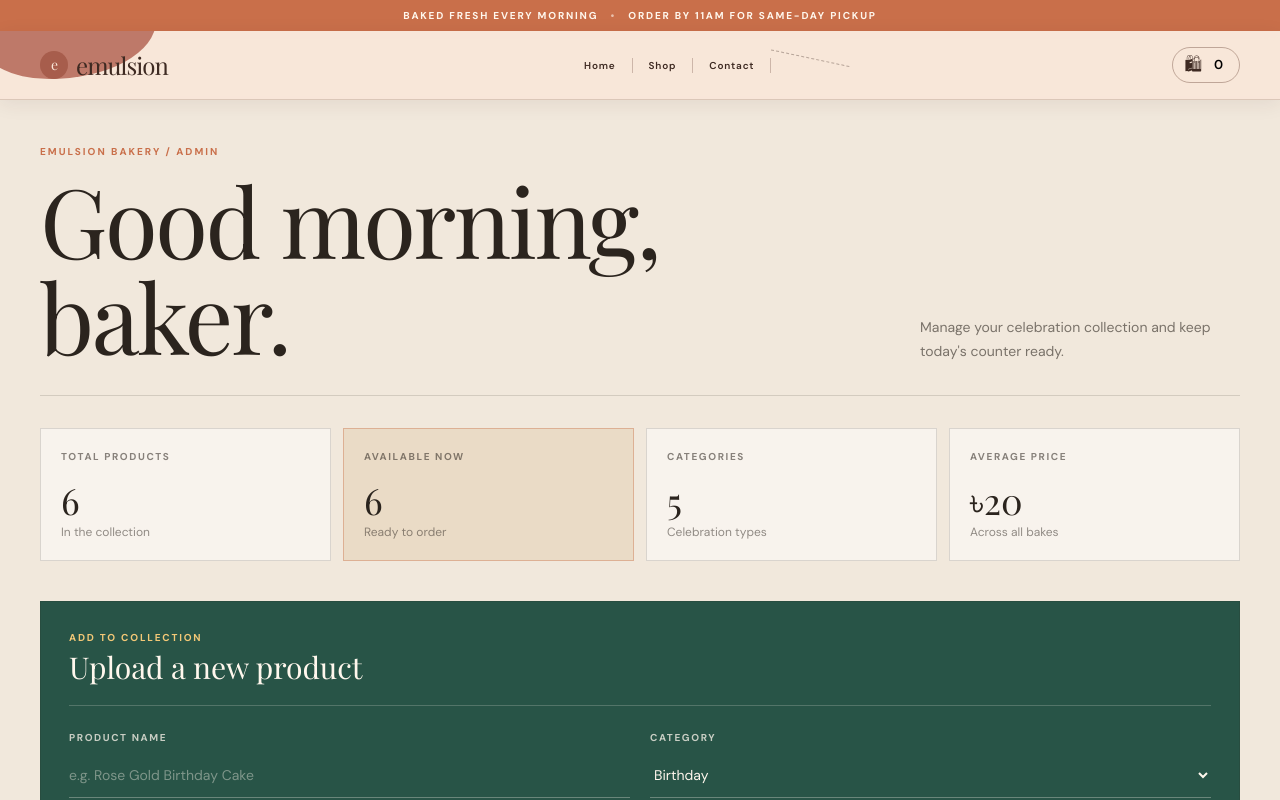
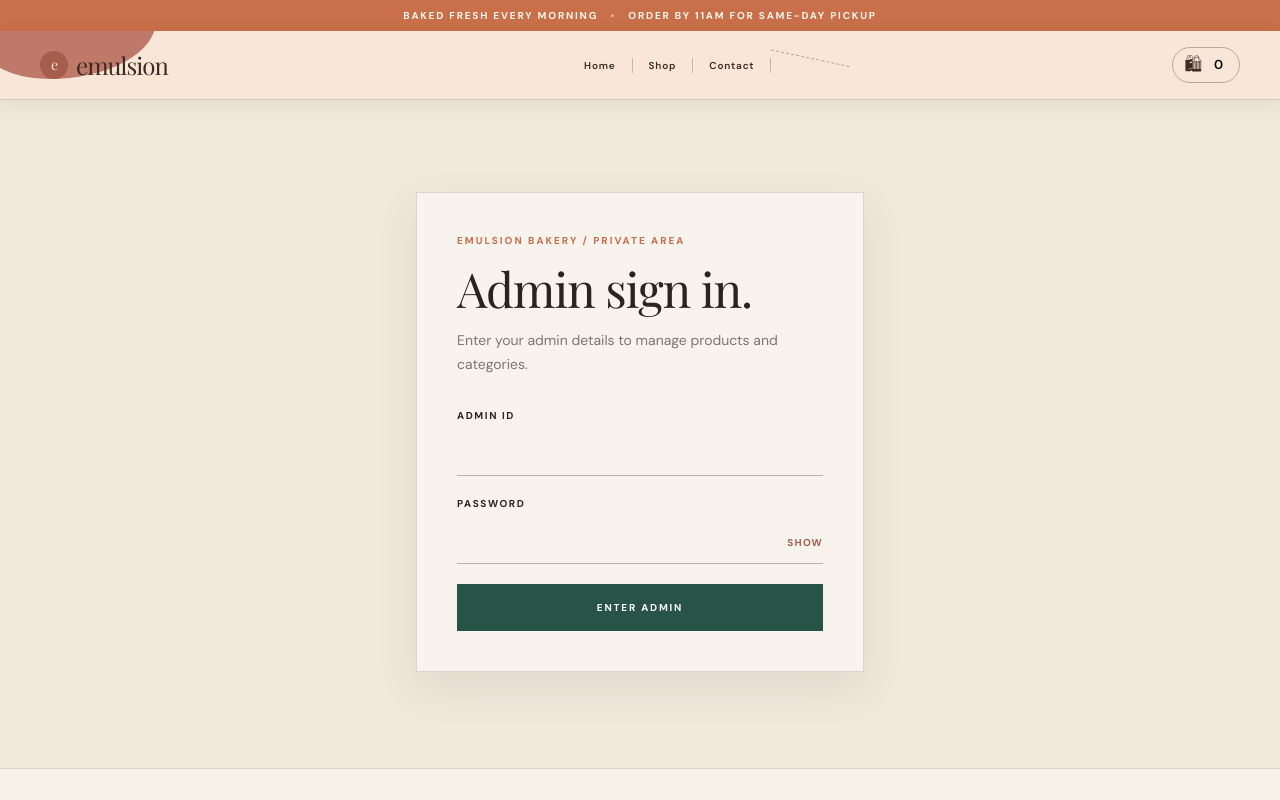
Before and after one commit to mridul360/Emulsion, a React (Vite) app: page /admin in a window 1280 px wide. Shown: the top 800 px of the page. Built offline with nearby package versions, Linux system fonts and the light colour scheme; a web font is replaced by a local one.

Commit message:
feat: Implement admin authentication; add login functionality and logout option

```diff
--- a/src/pages/Admin.jsx
+++ b/src/pages/Admin.jsx
@@ -1,4 +1,4 @@
-import { useMemo, useState } from "react";
+import { useState } from "react";
 import { useProducts } from "../hooks/useProducts";
 import { formatPrice } from "../lib/currency";
 
@@ -11,17 +11,62 @@ const emptyProduct = {
   tag: "New today",
 };
 
+const ADMIN_ID = "01614326888";
+const ADMIN_PASSWORD = "admin";
+const ADMIN_SESSION_KEY = "emulsion-admin-session";
+
 export default function Admin() {
-  const { products, categories, addProduct, addCategory, removeProduct, updateProductAvailability } = useProducts();
+  const [isAuthenticated, setIsAuthenticated] = useState(
+    () => window.sessionStorage.getItem(ADMIN_SESSION_KEY) === "true",
+  );
+  const {
+    products,
+    categories,
+    addProduct,
+    addCategory,
+    removeProduct,
+    updateProductAvailability,
+  } = useProducts();
   const [query, setQuery] = useState("");
   const [activeCategory, setActiveCategory] = useState("All celebrations");
   const [newProduct, setNewProduct] = useState(emptyProduct);
   const [savedMessage, setSavedMessage] = useState("");
   const [categoryName, setCategoryName] = useState("");
+  const [loginDetails, setLoginDetails] = useState({ id: "", password: "" });
+  const [loginError, setLoginError] = useState("");
 
-  const filteredProducts = useMemo(() => {
+  function submitLogin(event) {
+    event.preventDefault();
+    if (
+      loginDetails.id.trim() === ADMIN_ID &&
+      loginDetails.password.trim() === ADMIN_PASSWORD
+    ) {
+      window.sessionStorage.setItem(ADMIN_SESSION_KEY, "true");
+      setIsAuthenticated(true);
+      setLoginError("");
+      return;
+    }
+    setLoginError("Incorrect admin ID or password.");
+  }
+
+  function logout() {
+    window.sessionStorage.removeItem(ADMIN_SESSION_KEY);
+    setIsAuthenticated(false);
+  }
+
+  if (!isAuthenticated) {
+    return (
+      <AdminLogin
+        details={loginDetails}
+        setDetails={setLoginDetails}
+        error={loginError}
+        onSubmit={submitLogin}
+      />
+    );
+  }
+
   const normalizedQuery = query.trim().toLowerCase();
-    return products.filter((product) => {
+  const filteredProducts = products.filter((product) => {
     const matchesCategory =
       activeCategory === "All celebrations" ||
       product.category === activeCategory;
@@ -32,9 +77,10 @@ export default function Admin() {
         .includes(normalizedQuery);
     return matchesCategory && matchesQuery;
   });
-  }, [activeCategory, products, query]);
 
-  const availableCount = products.filter((product) => product.available !== false).length;
+  const availableCount = products.filter(
+    (product) => product.available !== false,
+  ).length;
   const averagePrice = Math.round(
     products.reduce((sum, product) => sum + product.price, 0) / products.length,
   );
@@ -53,7 +99,8 @@ export default function Admin() {
     const file = event.target.files?.[0];
     if (!file) return;
     const reader = new FileReader();
-    reader.onload = () => setNewProduct((current) => ({ ...current, image: reader.result }));
+    reader.onload = () =>
+      setNewProduct((current) => ({ ...current, image: reader.result }));
     reader.readAsDataURL(file);
   }
 
@@ -90,9 +137,18 @@ export default function Admin() {
             <p className="text-[10px] font-bold uppercase tracking-[0.2em] text-[#c96f4a]">
               Emulsion bakery / Admin
             </p>
+            <div className="flex flex-wrap items-end gap-5">
               <h1 className="mt-3 font-serif text-5xl tracking-tight sm:text-6xl md:text-8xl">
                 Good morning, baker.
               </h1>
+              <button
+                type="button"
+                onClick={logout}
+                className="mb-2 text-[10px] font-bold uppercase tracking-[0.16em] text-[#a75d4c] underline underline-offset-4 hover:text-[#7e352d]"
+              >
+                Log out
+              </button>
+            </div>
           </div>
           <p className="max-w-xs text-sm leading-6 opacity-60">
             Manage your celebration collection and keep today&apos;s counter
@@ -127,38 +183,146 @@ export default function Admin() {
         <section className="mt-10 border border-[#2b241e]/15 bg-[#285447] p-5 text-[#fff7ed] md:p-7">
           <div className="flex flex-col justify-between gap-3 border-b border-[#fff7ed]/20 pb-5 md:flex-row md:items-end">
             <div>
-              <p className="text-[10px] font-bold uppercase tracking-[0.18em] text-[#f3c877]">Add to collection</p>
+              <p className="text-[10px] font-bold uppercase tracking-[0.18em] text-[#f3c877]">
+                Add to collection
+              </p>
               <h2 className="mt-1 font-serif text-3xl">Upload a new product</h2>
             </div>
-            {savedMessage && <p className="text-xs text-[#f3c877]">✓ {savedMessage}</p>}
+            {savedMessage && (
+              <p className="text-xs text-[#f3c877]">✓ {savedMessage}</p>
+            )}
           </div>
-          <form onSubmit={submitProduct} className="mt-6 grid gap-5 md:grid-cols-2">
-            <AdminField label="Product name" name="name" value={newProduct.name} onChange={updateProduct} placeholder="e.g. Rose Gold Birthday Cake" />
+          <form
+            onSubmit={submitProduct}
+            className="mt-6 grid gap-5 md:grid-cols-2"
+          >
+            <AdminField
+              label="Product name"
+              name="name"
+              value={newProduct.name}
+              onChange={updateProduct}
+              placeholder="e.g. Rose Gold Birthday Cake"
+            />
             <div>
-              <label htmlFor="category" className="mb-2 block text-[10px] font-bold uppercase tracking-[0.16em] text-[#fff7ed]/75">Category</label>
-              <select id="category" name="category" value={newProduct.category} onChange={updateProduct} className="w-full border-b border-[#fff7ed]/30 bg-transparent py-3 text-sm outline-none">
-                {categories.slice(1).map((category) => <option key={category} value={category} className="text-[#2b241e]">{category}</option>)}
+              <label
+                htmlFor="category"
+                className="mb-2 block text-[10px] font-bold uppercase tracking-[0.16em] text-[#fff7ed]/75"
+              >
+                Category
+              </label>
+              <select
+                id="category"
+                name="category"
+                value={newProduct.category}
+                onChange={updateProduct}
+                className="w-full border-b border-[#fff7ed]/30 bg-transparent py-3 text-sm outline-none"
+              >
+                {categories.slice(1).map((category) => (
+                  <option
+                    key={category}
+                    value={category}
+                    className="text-[#2b241e]"
+                  >
+                    {category}
+                  </option>
+                ))}
               </select>
             </div>
-            <AdminField label="Price (৳)" name="price" type="number" min="0" step="0.01" value={newProduct.price} onChange={updateProduct} placeholder="0.00" />
-            <AdminField label="Product tag" name="tag" value={newProduct.tag} onChange={updateProduct} placeholder="New today" />
+            <AdminField
+              label="Price (৳)"
+              name="price"
+              type="number"
+              min="0"
+              step="0.01"
+              value={newProduct.price}
+              onChange={updateProduct}
+              placeholder="0.00"
+            />
+            <AdminField
+              label="Product tag"
+              name="tag"
+              value={newProduct.tag}
+              onChange={updateProduct}
+              placeholder="New today"
+            />
             <div className="md:col-span-2">
-              <label htmlFor="description" className="mb-2 block text-[10px] font-bold uppercase tracking-[0.16em] text-[#fff7ed]/75">Description</label>
-              <textarea id="description" name="description" value={newProduct.description} onChange={updateProduct} required rows="2" placeholder="Describe the product for customers" className="w-full resize-none border-b border-[#fff7ed]/30 bg-transparent py-3 text-sm outline-none placeholder:text-[#fff7ed]/40 focus:border-[#f3c877]" />
+              <label
+                htmlFor="description"
+                className="mb-2 block text-[10px] font-bold uppercase tracking-[0.16em] text-[#fff7ed]/75"
+              >
+                Description
+              </label>
+              <textarea
+                id="description"
+                name="description"
+                value={newProduct.description}
+                onChange={updateProduct}
+                required
+                rows="2"
+                placeholder="Describe the product for customers"
+                className="w-full resize-none border-b border-[#fff7ed]/30 bg-transparent py-3 text-sm outline-none placeholder:text-[#fff7ed]/40 focus:border-[#f3c877]"
+              />
             </div>
-            <AdminField label="Image URL" name="image" type="url" value={newProduct.image.startsWith("data:") ? "" : newProduct.image} onChange={updateProduct} placeholder="https://..." />
+            <AdminField
+              label="Image URL"
+              name="image"
+              type="url"
+              value={
+                newProduct.image.startsWith("data:") ? "" : newProduct.image
+              }
+              onChange={updateProduct}
+              placeholder="https://..."
+            />
             <div>
-              <label htmlFor="image-file" className="mb-2 block text-[10px] font-bold uppercase tracking-[0.16em] text-[#fff7ed]/75">Or upload image</label>
-              <input id="image-file" type="file" accept="image/*" onChange={updateProductImage} className="w-full py-2 text-xs text-[#fff7ed]/70 file:mr-3 file:border-0 file:bg-[#f3c877] file:px-3 file:py-2 file:text-[10px] file:font-bold file:uppercase file:text-[#285447]" />
+              <label
+                htmlFor="image-file"
+                className="mb-2 block text-[10px] font-bold uppercase tracking-[0.16em] text-[#fff7ed]/75"
+              >
+                Or upload image
+              </label>
+              <input
+                id="image-file"
+                type="file"
+                accept="image/*"
+                onChange={updateProductImage}
+                className="w-full py-2 text-xs text-[#fff7ed]/70 file:mr-3 file:border-0 file:bg-[#f3c877] file:px-3 file:py-2 file:text-[10px] file:font-bold file:uppercase file:text-[#285447]"
+              />
             </div>
-            <div className="flex items-end md:col-span-2"><button type="submit" className="bg-[#f3c877] px-6 py-4 text-[10px] font-bold uppercase tracking-[0.18em] text-[#285447] transition hover:bg-[#fff7ed]">Add product ↗</button></div>
+            <div className="flex items-end md:col-span-2">
+              <button
+                type="submit"
+                className="bg-[#f3c877] px-6 py-4 text-[10px] font-bold uppercase tracking-[0.18em] text-[#285447] transition hover:bg-[#fff7ed]"
+              >
+                Add product ↗
+              </button>
+            </div>
           </form>
-          <form onSubmit={submitCategory} className="mt-8 flex flex-col gap-3 border-t border-[#fff7ed]/20 pt-6 sm:flex-row sm:items-end">
+          <form
+            onSubmit={submitCategory}
+            className="mt-8 flex flex-col gap-3 border-t border-[#fff7ed]/20 pt-6 sm:flex-row sm:items-end"
+          >
             <div className="flex-1">
-              <label htmlFor="new-category" className="mb-2 block text-[10px] font-bold uppercase tracking-[0.16em] text-[#fff7ed]/75">Create new category</label>
-              <input id="new-category" value={categoryName} onChange={(event) => setCategoryName(event.target.value)} required placeholder="e.g. Baby shower" className="w-full border-b border-[#fff7ed]/30 bg-transparent py-3 text-sm outline-none placeholder:text-[#fff7ed]/40 focus:border-[#f3c877]" />
+              <label
+                htmlFor="new-category"
+                className="mb-2 block text-[10px] font-bold uppercase tracking-[0.16em] text-[#fff7ed]/75"
+              >
+                Create new category
+              </label>
+              <input
+                id="new-category"
+                value={categoryName}
+                onChange={(event) => setCategoryName(event.target.value)}
+                required
+                placeholder="e.g. Baby shower"
+                className="w-full border-b border-[#fff7ed]/30 bg-transparent py-3 text-sm outline-none placeholder:text-[#fff7ed]/40 focus:border-[#f3c877]"
+              />
             </div>
-            <button type="submit" className="bg-[#fff7ed] px-5 py-3 text-[10px] font-bold uppercase tracking-[0.16em] text-[#285447] transition hover:bg-[#f3c877]">Create category +</button>
+            <button
+              type="submit"
+              className="bg-[#fff7ed] px-5 py-3 text-[10px] font-bold uppercase tracking-[0.16em] text-[#285447] transition hover:bg-[#f3c877]"
+            >
+              Create category +
+            </button>
           </form>
         </section>
 
@@ -224,7 +388,9 @@ export default function Admin() {
                     <td className="px-5 py-4 text-xs uppercase tracking-[0.12em] opacity-60 md:px-6">
                       {product.category}
                     </td>
-                    <td className="px-5 py-4 md:px-6">{formatPrice(product.price)}</td>
+                    <td className="px-5 py-4 md:px-6">
+                      {formatPrice(product.price)}
+                    </td>
                     <td className="px-5 py-4 md:px-6">
                       <span
                         className={`inline-flex items-center gap-2 text-xs ${product.available !== false ? "text-[#285447]" : "text-[#a75d4c]"}`}
@@ -241,7 +407,9 @@ export default function Admin() {
                           onClick={() => toggleStock(product.id)}
                           className="text-[10px] font-bold uppercase tracking-[0.12em] underline underline-offset-4 hover:text-[#c96f4a]"
                         >
-                          {product.available !== false ? "Pause" : "Make available"}
+                          {product.available !== false
+                            ? "Pause"
+                            : "Make available"}
                         </button>
                         <button
                           onClick={() => deleteProduct(product)}
@@ -270,8 +438,121 @@ export default function Admin() {
   );
 }
 
-function AdminField({ label, name, type = "text", value, onChange, placeholder, min, step }) {
-  return <div><label htmlFor={name} className="mb-2 block text-[10px] font-bold uppercase tracking-[0.16em] text-[#fff7ed]/75">{label}</label><input id={name} name={name} type={type} value={value} onChange={onChange} placeholder={placeholder} min={min} step={step} required className="w-full border-b border-[#fff7ed]/30 bg-transparent py-3 text-sm outline-none placeholder:text-[#fff7ed]/40 focus:border-[#f3c877]" /></div>;
+function AdminField({
+  label,
+  name,
+  type = "text",
+  value,
+  onChange,
+  placeholder,
+  min,
+  step,
+}) {
+  return (
+    <div>
+      <label
+        htmlFor={name}
+        className="mb-2 block text-[10px] font-bold uppercase tracking-[0.16em] text-[#fff7ed]/75"
+      >
+        {label}
+      </label>
+      <input
+        id={name}
+        name={name}
+        type={type}
+        value={value}
+        onChange={onChange}
+        placeholder={placeholder}
+        min={min}
+        step={step}
+        required
+        className="w-full border-b border-[#fff7ed]/30 bg-transparent py-3 text-sm outline-none placeholder:text-[#fff7ed]/40 focus:border-[#f3c877]"
+      />
+    </div>
+  );
+}
+
+function AdminLogin({ details, setDetails, error, onSubmit }) {
+  const [showPassword, setShowPassword] = useState(false);
+
+  function updateField(event) {
+    const { name, value } = event.target;
+    setDetails((current) => ({ ...current, [name]: value }));
+  }
+
+  return (
+    <main className="flex min-h-[calc(100vh-8rem)] items-center justify-center bg-[#f1e8dc] px-5 py-12">
+      <div className="w-full max-w-md border border-[#2b241e]/15 bg-[#f8f3ed] p-6 shadow-[0_16px_40px_rgba(43,36,30,0.08)] md:p-10">
+        <p className="text-[10px] font-bold uppercase tracking-[0.2em] text-[#c96f4a]">
+          Emulsion bakery / Private area
+        </p>
+        <h1 className="mt-4 font-serif text-5xl leading-none tracking-tight">
+          Admin sign in.
+        </h1>
+        <p className="mt-4 text-sm leading-6 opacity-60">
+          Enter your admin details to manage products and categories.
+        </p>
+        <form onSubmit={onSubmit} className="mt-8 space-y-5">
+          <div>
+            <label
+              htmlFor="admin-id"
+              className="mb-2 block text-[10px] font-bold uppercase tracking-[0.16em]"
+            >
+              Admin ID
+            </label>
+            <input
+              id="admin-id"
+              name="id"
+              value={details.id}
+              onChange={updateField}
+              required
+              autoComplete="username"
+              className="w-full border-b border-[#2b241e]/30 bg-transparent py-3 text-sm outline-none focus:border-[#c96f4a]"
+            />
+          </div>
+          <div>
+            <label
+              htmlFor="admin-password"
+              className="mb-2 block text-[10px] font-bold uppercase tracking-[0.16em]"
+            >
+              Password
+            </label>
+            <div className="relative">
+              <input
+                id="admin-password"
+                name="password"
+                type={showPassword ? "text" : "password"}
+                value={details.password}
+                onChange={updateField}
+                required
+                autoComplete="current-password"
+                className="w-full border-b border-[#2b241e]/30 bg-transparent py-3 pr-16 text-sm outline-none focus:border-[#c96f4a]"
+              />
+              <button
+                type="button"
+                onClick={() => setShowPassword((current) => !current)}
+                className="absolute right-0 top-2 py-2 text-[10px] font-bold uppercase tracking-[0.12em] text-[#a75d4c] hover:text-[#7e352d]"
+                aria-label={showPassword ? "Hide password" : "Show password"}
+              >
+                {showPassword ? "Hide" : "Show"}
+              </button>
+            </div>
+          </div>
+          {error && (
+            <p role="alert" className="text-sm text-[#a75d4c]">
+              {error}
+            </p>
+          )}
+          <button
+            type="submit"
+            className="w-full bg-[#285447] py-4 text-[10px] font-bold uppercase tracking-[0.18em] text-white transition hover:bg-[#c96f4a]"
+          >
+            Enter admin
+          </button>
+        </form>
+      </div>
+    </main>
+  );
 }
 
 function Stat({ label, value, detail, accent = false }) {
```
Lines whose indentation alone changed are shown as unchanged.
